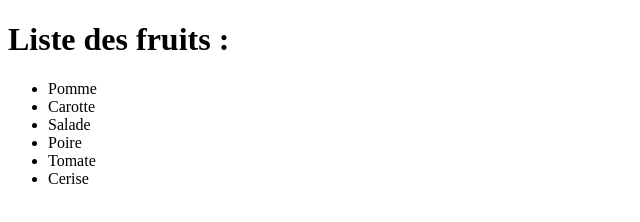
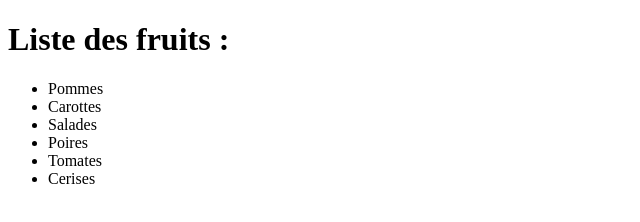
Before and after one commit to GassProd/exercice-rebase, a plain HTML site: page index.html in a window 1280 px wide. Shown: the full height of the page, 0-640 px from the left. Drawn offline with Linux system fonts and the light colour scheme.

Commit message:
Correction list

```diff
--- a/index.html
+++ b/index.html
@@ -10,12 +10,12 @@
     <body>
         <h1>Liste des fruits :</h1>
         <ul>
-            <li>Pomme</li>
-            <li>Carotte</li>
-            <li>Salade</li>
-            <li>Poire</li>
-            <li>Tomate</li>
-            <li>Cerise</li>
+            <li>Pommes</li>
+            <li>Carottes</li>
+            <li>Salades</li>
+            <li>Poires</li>
+            <li>Tomates</li>
+            <li>Cerises</li>
         </ul>
     </body>
 </html>
```
